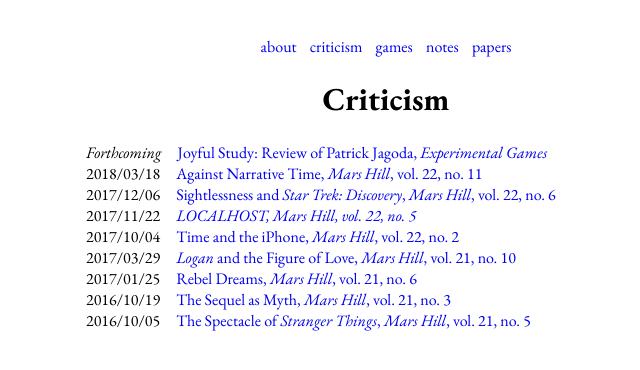
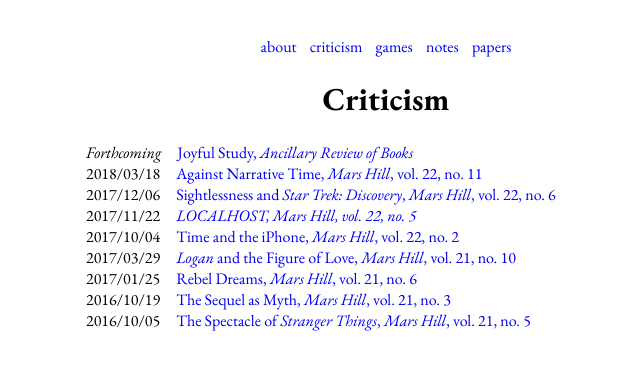
Before and after one commit to steinea/steinea.github.io, a Jekyll site: the page built from criticism/index.html, in a window 1280 px wide. Shown: the top 370 px of the page, without its empty margins (254-894 px from the left). Built offline with Jekyll 4.4.1, drawn with Linux system fonts in a browser that asks for light colours.

Commit message:
Update index.html

```diff
--- a/criticism/index.html
+++ b/criticism/index.html
@@ -7,7 +7,7 @@
 
 <!--There are em spaces (U+2003) between post date and post href -->
 
-<em>Forthcoming</em> <a href="https://ancillaryreviewofbooks.org/" target="_blank">Joyful Study: Review of Patrick Jagoda, <em>Experimental Games</em></a>
+<em>Forthcoming</em> <a href="https://ancillaryreviewofbooks.org/" target="_blank">Joyful Study, <em>Ancillary Review of Books</em></a>
 
 <br>2018/03/18 <a href="https://issuu.com/marshillonline/docs/issue11_final/12" target="_blank">Against Narrative Time, <em>Mars Hill</em>, vol. 22, no. 11</a>
 
```
